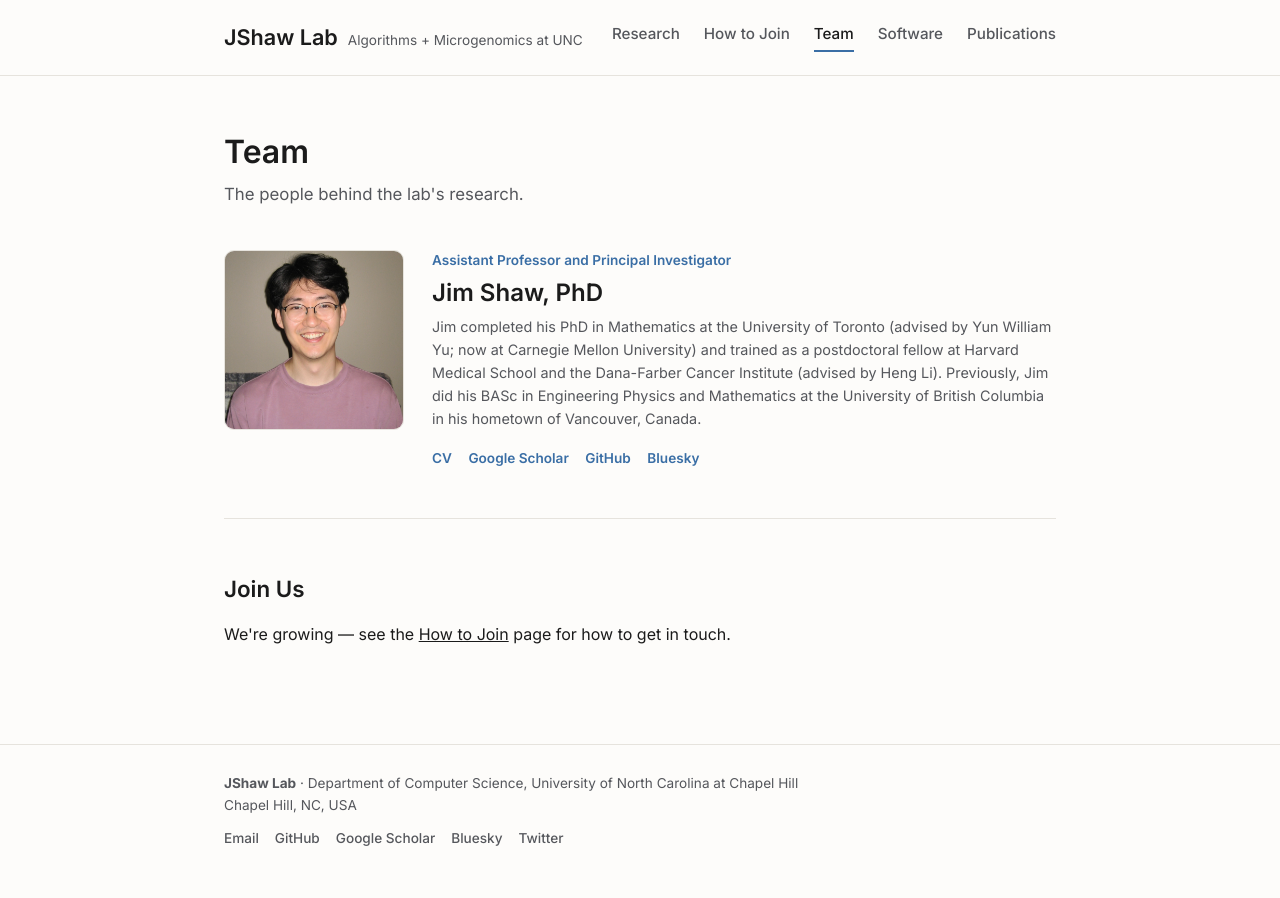
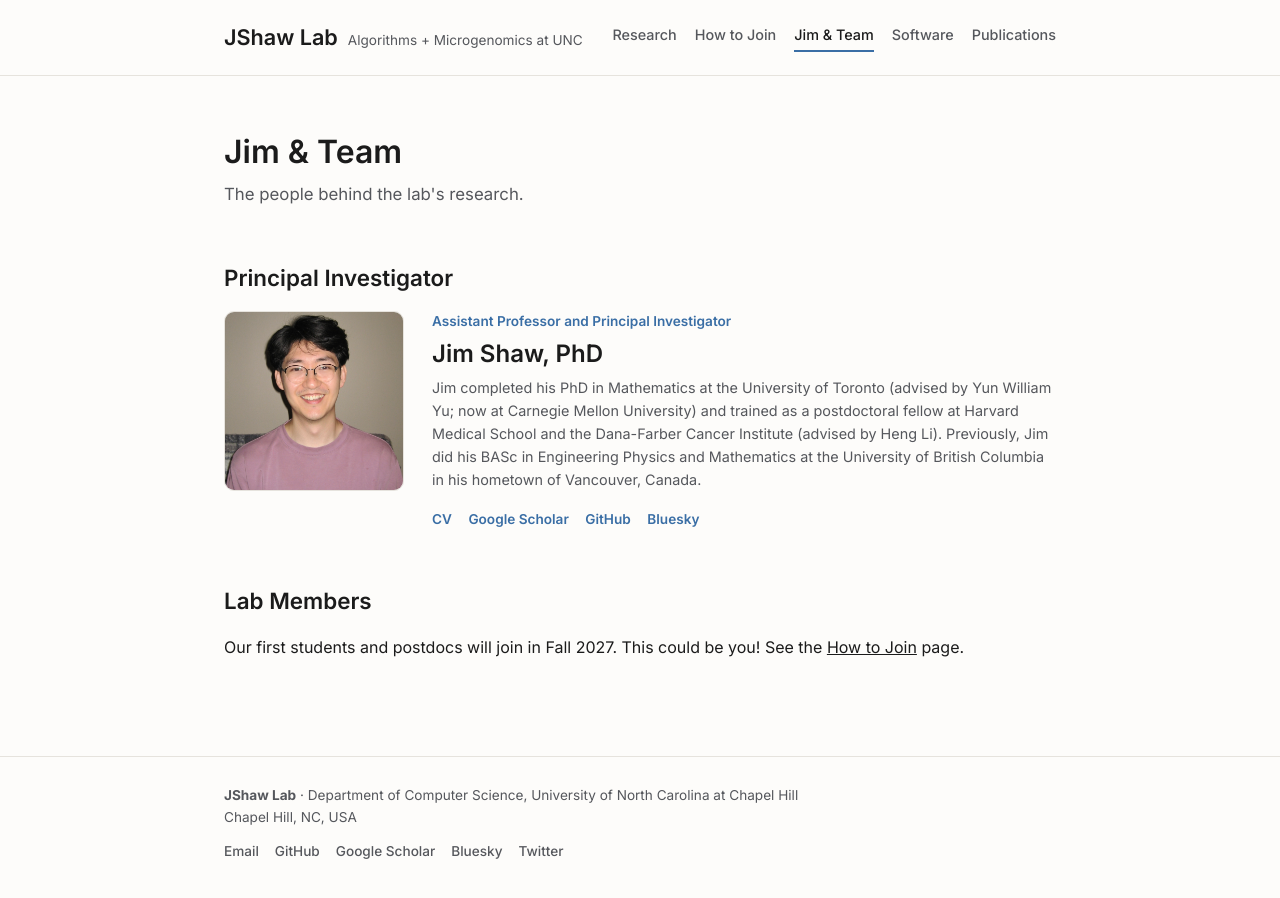
Before and after one commit to jshaw-lab-compbio/jshaw-lab-compbio.github.io, a Jekyll site: the page built from team.md, in a window 1280 px wide. Built offline with Jekyll 4.4.1, drawn with Linux system fonts in a browser that asks for light colours.

Commit message:
slightly revamp website

```diff
--- a/_config.yml
+++ b/_config.yml
@@ -48,7 +48,7 @@ nav:
     url: /
   - title: How to Join
     url: /join/
-  - title: Team
+  - title: Jim & Team
     url: /team/
   - title: Software
     url: /software/
--- /dev/null
+++ b/_includes/person-card.html
@@ -0,0 +1,25 @@
+{%- comment -%}
+  One person on the team page, as a large card: photo, role, name, bio,
+  then CV and other links. Used for the PI and for every lab member.
+{%- endcomment -%}
+{%- assign p = include.person -%}
+<div class="pi-block">
+  {% if p.photo and p.photo != "" %}
+  <img class="pi-block__photo" src="{{ p.photo | relative_url }}" alt="{{ p.name }}">
+  {% else %}
+  <div class="pi-block__photo pi-block__photo--empty" aria-hidden="true"></div>
+  {% endif %}
+  <div class="pi-block__info">
+    <div class="team-card__role">{{ p.title | default: p.role }}</div>
+    <h3 class="pi-block__name">{{ p.name }}</h3>
+    {% if p.bio %}<p class="team-card__bio">{{ p.bio }}</p>{% endif %}
+    {% if p.links or p.cv %}
+    <div class="pub-links">
+      {% if p.cv %}<a href="{% if p.cv contains '://' %}{{ p.cv }}{% else %}{{ p.cv | relative_url }}{% endif %}" target="_blank" rel="noopener">CV</a>{% endif %}
+      {% for link in p.links %}
+      <a href="{{ link.url }}" target="_blank" rel="noopener">{{ link.label }}</a>
+      {% endfor %}
+    </div>
+    {% endif %}
+  </div>
+</div>
--- a/assets/css/style.scss
+++ b/assets/css/style.scss
@@ -82,12 +82,12 @@ p { margin: 0 0 1em; }
 
 .site-nav {
   display: flex;
-  gap: 24px;
+  gap: 18px;
 }
 
 .site-nav__link {
   text-decoration: none;
-  font-size: 0.95rem;
+  font-size: 0.9rem;
   font-weight: 500;
   color: var(--ink-soft);
   padding-bottom: 4px;
@@ -340,14 +340,20 @@ p { margin: 0 0 1em; }
   font-size: 0.9rem;
 }
 
+/* Large person card (team page), used for the PI and lab members alike. */
 .pi-block {
   display: flex;
   gap: 28px;
   flex-wrap: wrap;
-  margin-bottom: 3rem;
-  padding-bottom: 3rem;
-  border-bottom: 1px solid var(--border);
+  margin-bottom: 2.5rem;
 }
+
+.pi-block__name {
+  font-size: 1.5rem;
+  margin-bottom: 0.3em;
+}
+
+.pi-block__photo--empty { background: var(--paper-alt); }
 
 .pi-block__photo {
   width: 180px;
--- a/team.md
+++ b/team.md
@@ -1,58 +1,28 @@
 ---
 layout: default
-title: Team
+title: Jim & Team
 ---
 
-<h1 class="page-title">Team</h1>
+<h1 class="page-title">Jim &amp; Team</h1>
 <p class="page-lede">The people behind the lab's research.</p>
 
 {% assign pi = site.data.team | where: "role", "pi" | first %}
 {% if pi %}
-<div class="pi-block">
-  {% if pi.photo %}
-  <img class="pi-block__photo" src="{{ pi.photo | relative_url }}" alt="{{ pi.name }}">
-  {% endif %}
-  <div class="pi-block__info">
-    <div class="team-card__role">{{ pi.title }}</div>
-    <h2 style="margin-bottom: 0.3em;">{{ pi.name }}</h2>
-    <p class="team-card__bio">{{ pi.bio }}</p>
-    {% if pi.links or pi.cv %}
-    <div class="pub-links">
-      {% if pi.cv %}<a href="{% if pi.cv contains '://' %}{{ pi.cv }}{% else %}{{ pi.cv | relative_url }}{% endif %}" target="_blank" rel="noopener">CV</a>{% endif %}
-      {% for link in pi.links %}
-      <a href="{{ link.url }}" target="_blank" rel="noopener">{{ link.label }}</a>
-      {% endfor %}
-    </div>
-    {% endif %}
-  </div>
+<div class="section">
+  <h2 class="section__heading">Principal Investigator</h2>
+  {% include person-card.html person=pi %}
 </div>
 {% endif %}
 
 {% assign members = site.data.team | where_exp: "m", "m.role != 'pi'" %}
-{% if members.size > 0 %}
 <div class="section">
   <h2 class="section__heading">Lab Members</h2>
-  <div class="team-grid">
-    {% for member in members %}
-    <div>
-      {% if member.photo %}
-      <img class="team-card__photo" src="{{ member.photo | relative_url }}" alt="{{ member.name }}">
-      {% else %}
-      <div class="team-card__photo"></div>
-      {% endif %}
-      <div class="team-card__name">{{ member.name }}</div>
-      <div class="team-card__role">{{ member.title }}</div>
-      <p class="team-card__bio">{{ member.bio }}</p>
-      {% if member.cv %}
-      <div class="pub-links"><a href="{% if member.cv contains '://' %}{{ member.cv }}{% else %}{{ member.cv | relative_url }}{% endif %}" target="_blank" rel="noopener">CV</a></div>
-      {% endif %}
-    </div>
-    {% endfor %}
-  </div>
+  {% for member in members %}
+    {% include person-card.html person=member %}
+  {% endfor %}
+  {% if members.size > 0 %}
+  <p>We're growing — see the <a href="{{ '/join/' | relative_url }}">How to Join</a> page for how to get in touch.</p>
+  {% else %}
+  <p>Our first students and postdocs will join in Fall 2027. This could be you! See the <a href="{{ '/join/' | relative_url }}">How to Join</a> page.</p>
+  {% endif %}
 </div>
-{% endif %}
-
-<div class="section">
-  <h2 class="section__heading">Join Us</h2>
-  <p>We're growing — see the <a href="{{ '/join/' | relative_url }}">How to Join</a> page for how to get in touch.</p>
-</div>
```
